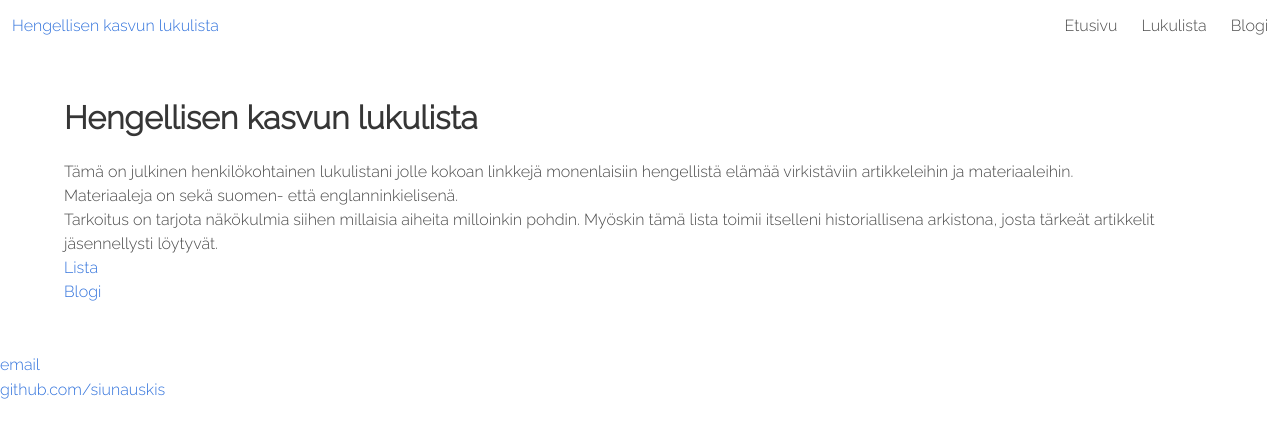
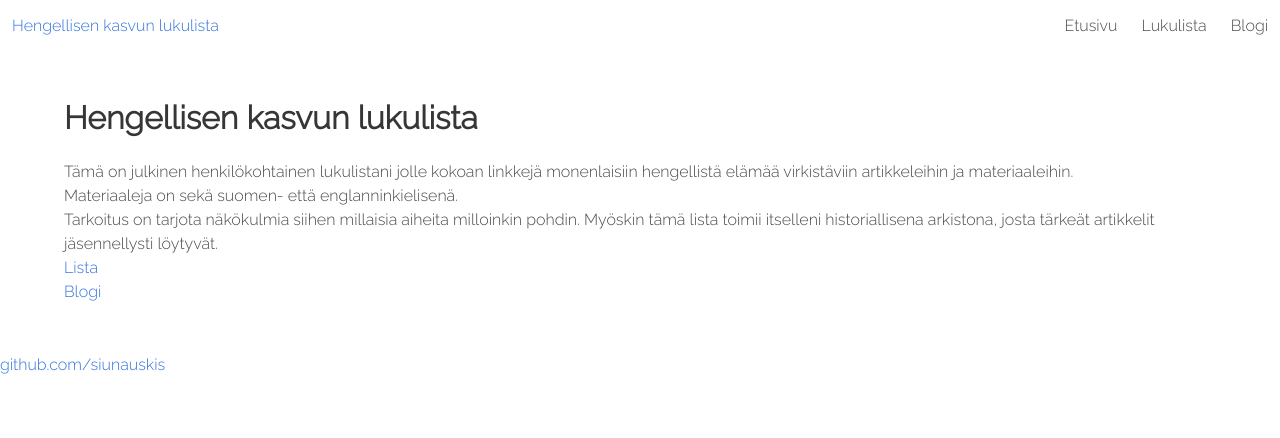
Before and after one commit to siunauskis/siunauskis.github.io, a Jekyll site: the page built from index.md, in a window 1280 px wide. Shown: the top 438 px of the page. Built offline with Jekyll 4.4.1, drawn with Linux system fonts in a browser that asks for light colours; nearby versions of some CDN libraries.

Commit message:
Update default.html

```diff
--- a/_layouts/default.html
+++ b/_layouts/default.html
@@ -132,7 +132,6 @@
   	<footer>
 
   		<ul>
-     		<li><a href="mailto:mikko.oikkonen@siunaus.net">email</a></li>
      		<li><a href="https://github.com/siunauskis">github.com/siunauskis</a></li>
   		</ul>
 
```
